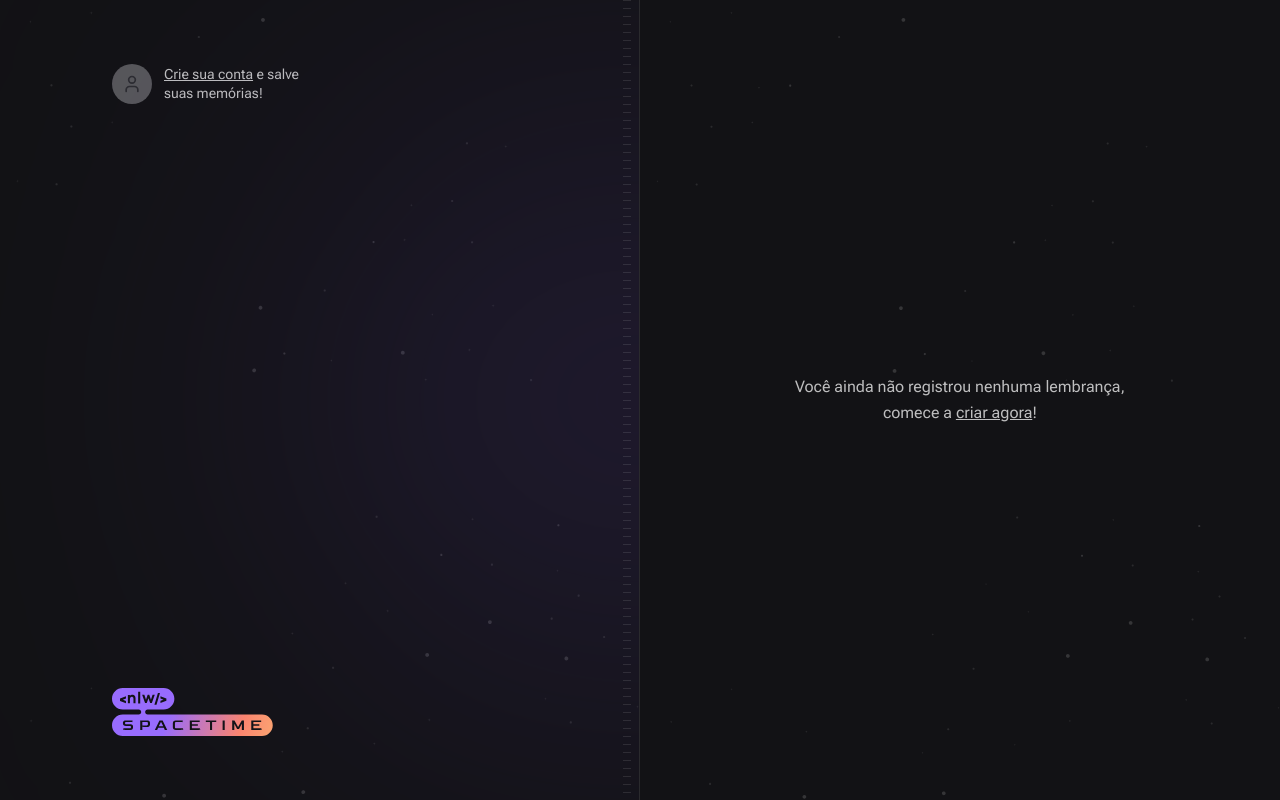
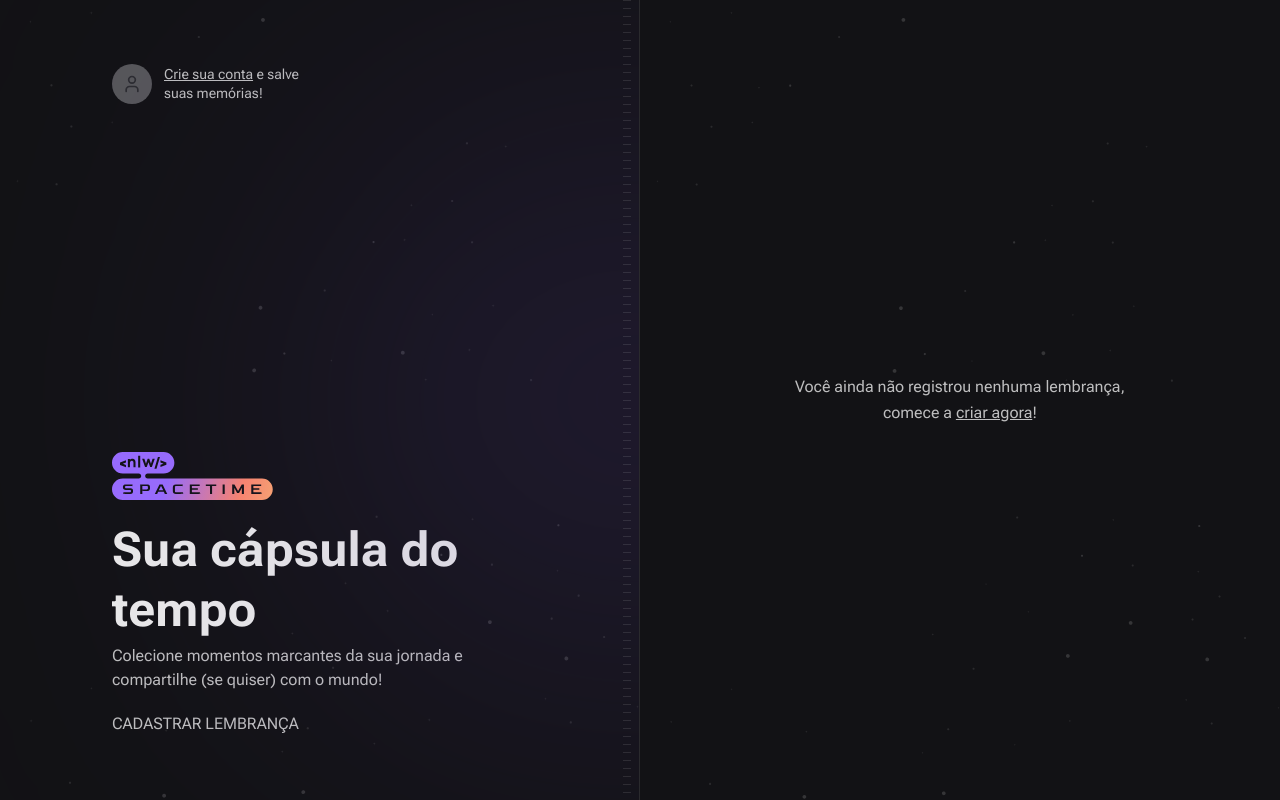
Before and after one commit to leticea/nlw-spacetime-web, a Next.js app: page / in a window 1280 px wide. Built offline with nearby package versions, Linux system fonts and the light colour scheme; a web font is replaced by a local one.

Commit message:
feat(page.tsx): hero styles

```diff
--- a/src/app/page.tsx
+++ b/src/app/page.tsx
@@ -31,8 +31,15 @@
         </a>
 
         {/* Hero */}
-        <div>
+        <div className="space-y-5">
           <Image src={nlwLogo} alt="NLW Spacetime" />
+
+          <div className="max-w-[420px] space-y-1">
+            <h1 className="mt-5 text-5xl font-bold leading-tight text-gray-50">Sua cápsula do tempo</h1>
+            <p>Colecione momentos marcantes da sua jornada e compartilhe (se quiser) com o mundo!</p>
+          </div>
+
+          <a href="" className="inline-block">CADASTRAR LEMBRANÇA</a>
         </div>
       </div>
 
```
